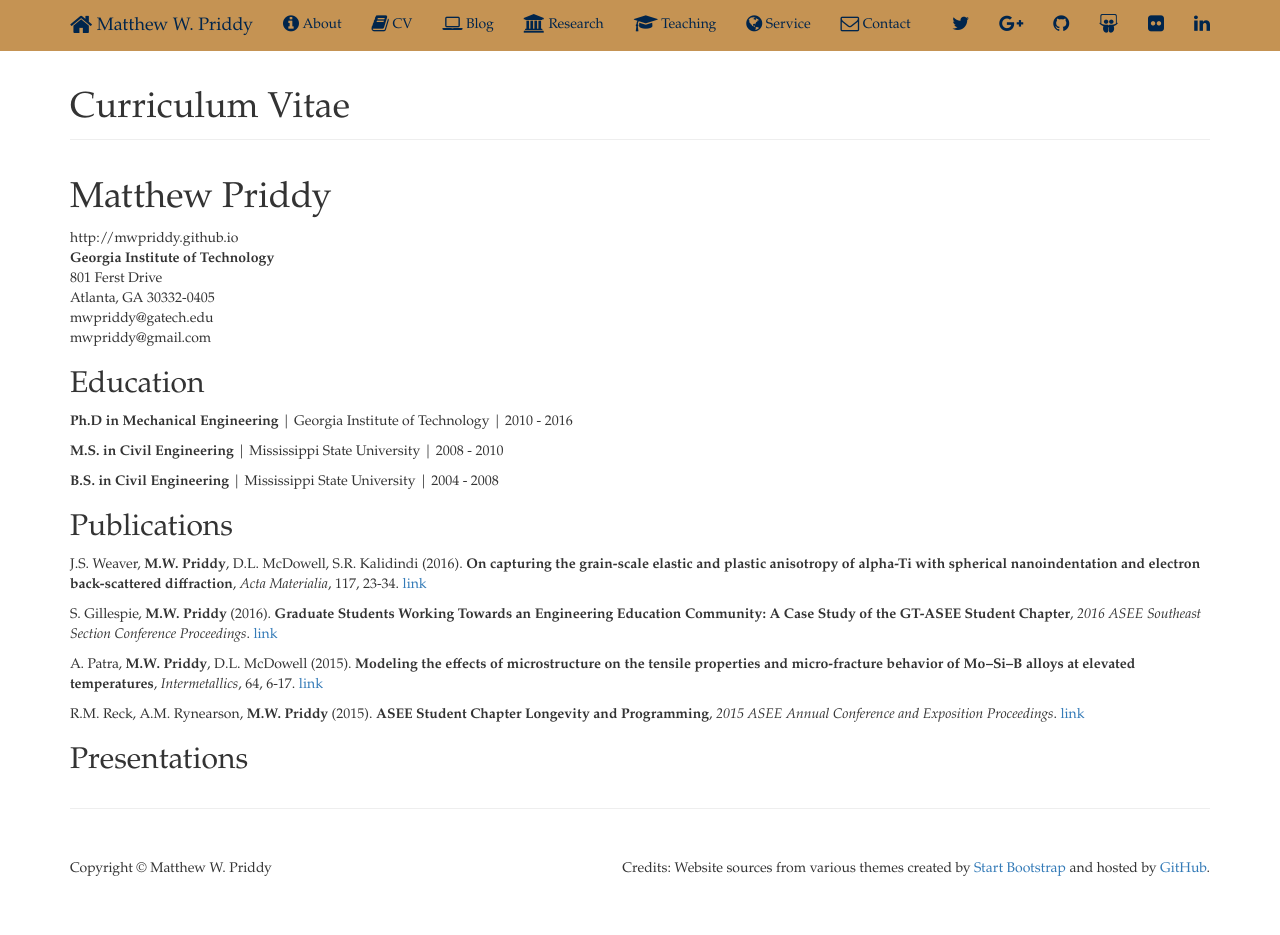
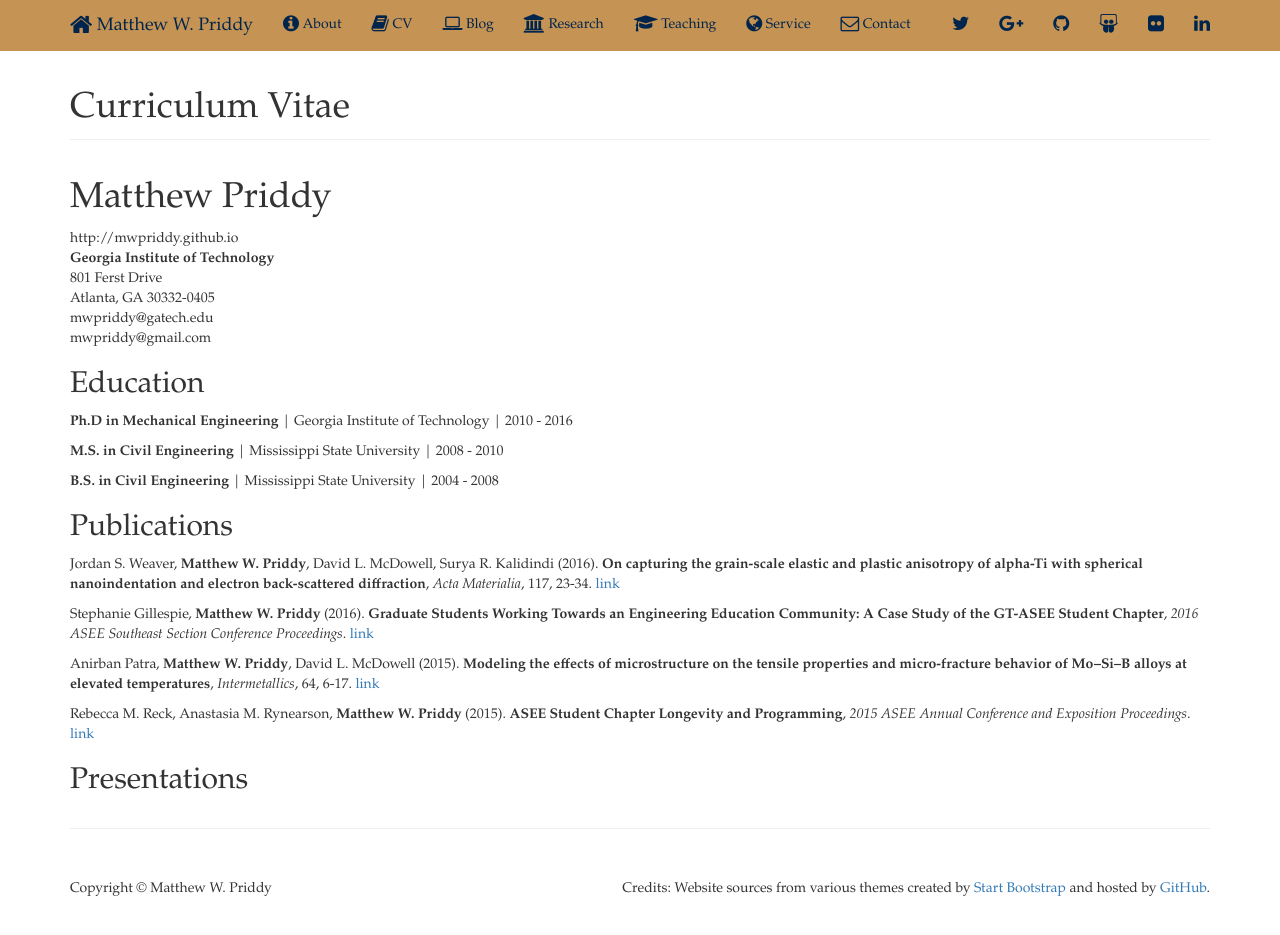
Before and after one commit to mwpriddy/mwpriddy.github.io, a Jekyll site: the page built from cv/index.html, in a window 1280 px wide and 949 px high. Shown: the top 935 px of the window. Built offline with Jekyll 4.4.1, drawn with Linux system fonts in a browser that asks for light colours; nearby versions of some CDN libraries; comment, search, counter and statistics services are not loaded.

Commit message:
add first names

```diff
--- a/cv/index.html
+++ b/cv/index.html
@@ -27,10 +27,10 @@
 		<p><strong>B.S. in Civil Engineering</strong> | Mississippi State University | 2004 - 2008</p>
 
 		<h2>Publications</h2>
-		<p>J.S. Weaver, <strong>M.W. Priddy</strong>, D.L. McDowell, S.R. Kalidindi (2016). <strong>On capturing the grain-scale elastic and plastic anisotropy of alpha-Ti with spherical nanoindentation and electron back-scattered diffraction</strong>, <em>Acta Materialia</em>, 117, 23-34. <a href="http://www.sciencedirect.com/science/article/pii/S1359645416304840" target="_blank">link</a></p>
-		<p>S. Gillespie, <strong>M.W. Priddy</strong> (2016). <strong>Graduate Students Working Towards an Engineering Education Community: A Case Study of the GT-ASEE Student Chapter</strong>, <em>2016 ASEE Southeast Section Conference Proceedings</em>. <a href="http://asee.cs.southern.edu/openconf/modules/request.php?module=oc_program&action=summary.php&id=63" target="_blank">link</a></p>
-		<p>A. Patra, <strong>M.W. Priddy</strong>, D.L. McDowell (2015). <strong>Modeling the effects of microstructure on the tensile properties and micro-fracture behavior of Mo–Si–B alloys at elevated temperatures</strong>, <em>Intermetallics</em>, 64, 6-17. <a href="http://www.sciencedirect.com/science/article/pii/S0966979515000837" target="_blank">link</a></p>
-		<p>R.M. Reck, A.M. Rynearson, <strong>M.W. Priddy</strong> (2015). <strong>ASEE Student Chapter Longevity and Programming</strong>, <em>2015 ASEE Annual Conference and Exposition Proceedings</em>. <a href="https://peer.asee.org/asee-student-chapter-longevity-and-programming" target="_blank">link</a></p>
+		<p>Jordan S. Weaver, <strong>Matthew W. Priddy</strong>, David L. McDowell, Surya R. Kalidindi (2016). <strong>On capturing the grain-scale elastic and plastic anisotropy of alpha-Ti with spherical nanoindentation and electron back-scattered diffraction</strong>, <em>Acta Materialia</em>, 117, 23-34. <a href="http://www.sciencedirect.com/science/article/pii/S1359645416304840" target="_blank">link</a></p>
+		<p>Stephanie Gillespie, <strong>Matthew W. Priddy</strong> (2016). <strong>Graduate Students Working Towards an Engineering Education Community: A Case Study of the GT-ASEE Student Chapter</strong>, <em>2016 ASEE Southeast Section Conference Proceedings</em>. <a href="http://asee.cs.southern.edu/openconf/modules/request.php?module=oc_program&action=summary.php&id=63" target="_blank">link</a></p>
+		<p>Anirban Patra, <strong>Matthew W. Priddy</strong>, David L. McDowell (2015). <strong>Modeling the effects of microstructure on the tensile properties and micro-fracture behavior of Mo–Si–B alloys at elevated temperatures</strong>, <em>Intermetallics</em>, 64, 6-17. <a href="http://www.sciencedirect.com/science/article/pii/S0966979515000837" target="_blank">link</a></p>
+		<p>Rebecca M. Reck, Anastasia M. Rynearson, <strong>Matthew W. Priddy</strong> (2015). <strong>ASEE Student Chapter Longevity and Programming</strong>, <em>2015 ASEE Annual Conference and Exposition Proceedings</em>. <a href="https://peer.asee.org/asee-student-chapter-longevity-and-programming" target="_blank">link</a></p>
 	<!--	<p><strong>Last Name, F.</strong> (204). Title of a Chapter You Wrote for a Book. In I.M Editor (Ed.), <em>The Book I Contributed To</em> (pp. 97-108). City, ST: Publisher Name. Chapter available at: <a href="#">http://permalink</a>. -->
 
 		<h2>Presentations</h2>
```
